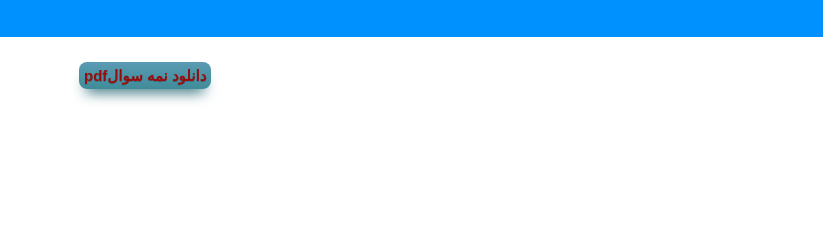
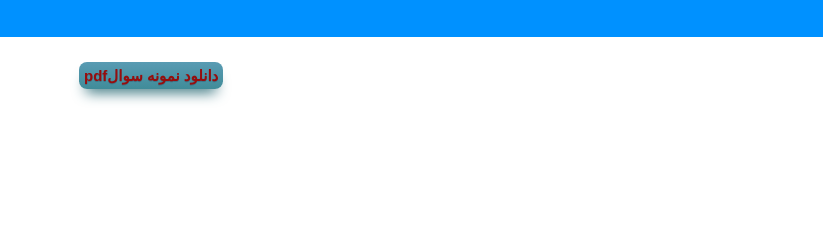
Before and after one commit to pantersnipe/Arabic-4-nemonesoall, a plain HTML site: page index.html in a window 1280 px wide. Shown: the part 173-400 px from the top of the page, 457-1280 px from the left. Drawn offline with Linux system fonts and the light colour scheme.

Commit message:
Update index.html

```diff
--- a/index.html
+++ b/index.html
@@ -36,7 +36,7 @@
         <div class="look">
             <div class="one">
                 <ul>
-                    <li><a href="https://static.paadars.com/files/examnew/l8/arabic8-exam4-1.pdf" class="mybutton green">pdfدانلود نمه سوال </a></li>
+                    <li><a href="https://static.paadars.com/files/examnew/l8/arabic8-exam4-1.pdf" class="mybutton green">pdfدانلود نمونه سوال </a></li>
                 </ul>
             </div>
     <div class="footer">
```
